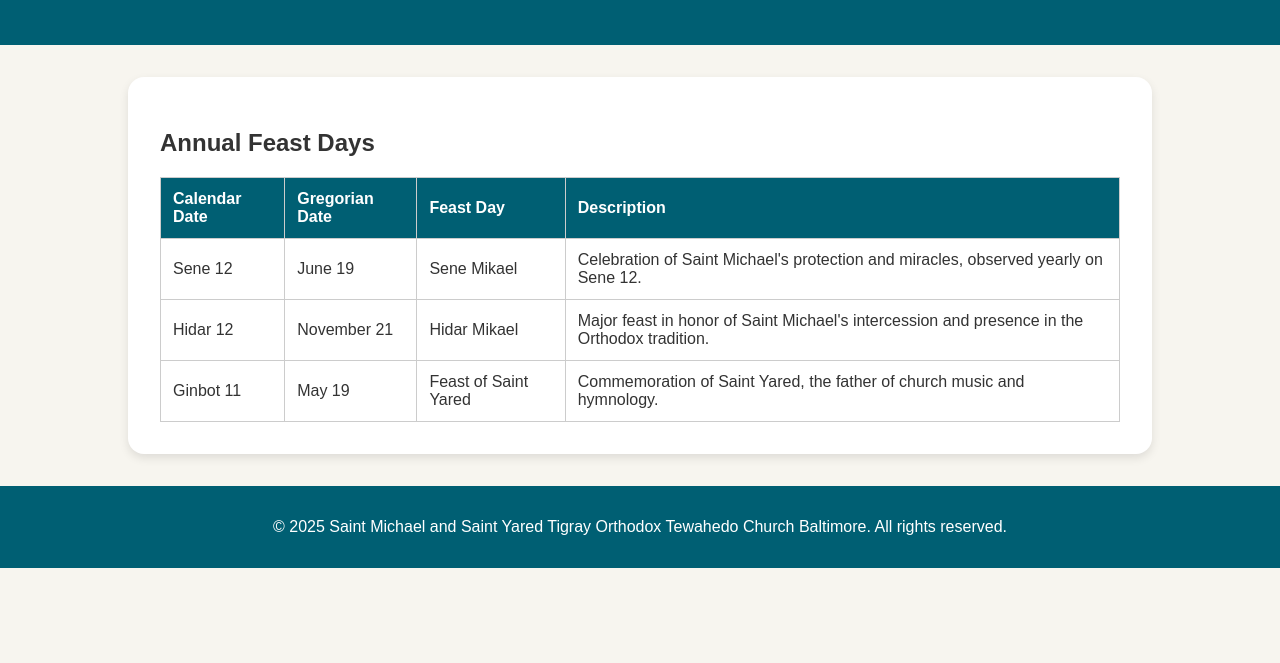
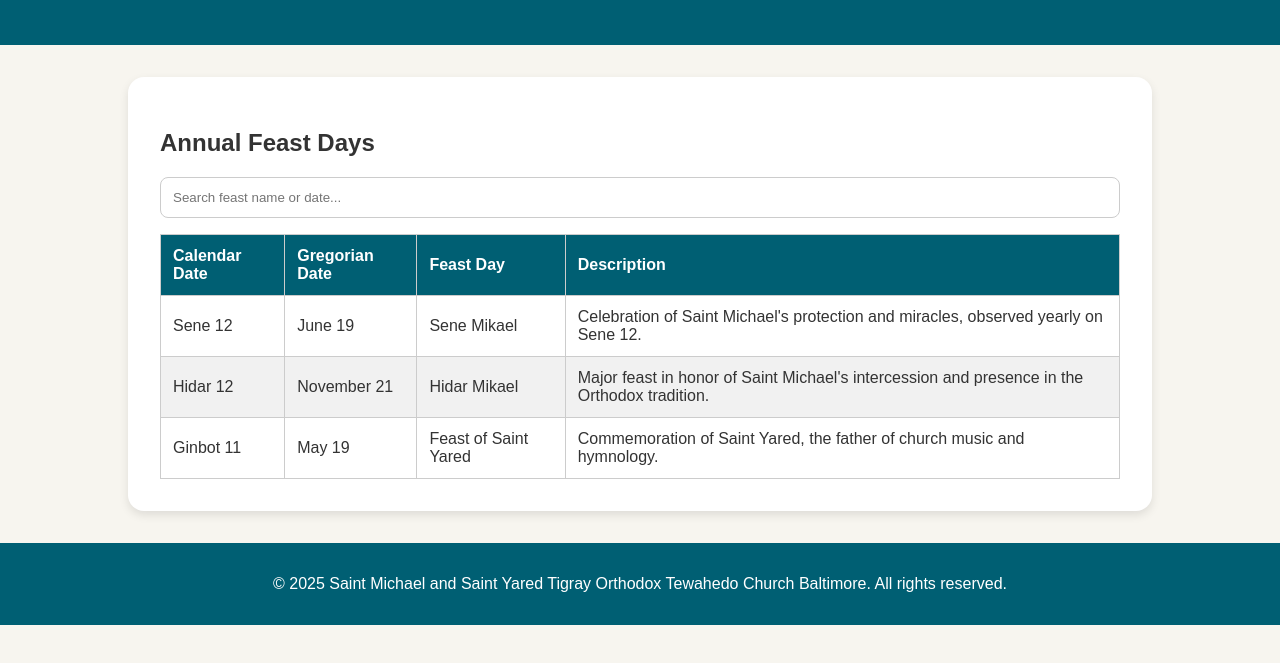
Before and after one commit to Saint-Michael-Saint-Yared/Saint-Michael-Saint-Yared.github.io, a plain HTML site: page events.html in a window 1280 px wide. Shown: the part 133-796 px from the top of the page. Drawn offline with Linux system fonts and the light colour scheme.

Commit message:
Update events.html

```diff
--- a/events.html
+++ b/events.html
@@ -26,6 +26,13 @@
       border-radius: 16px;
       box-shadow: 0 4px 10px rgba(0,0,0,0.1);
     }
+    input[type="search"] {
+      width: 100%;
+      padding: 0.75rem;
+      margin-bottom: 1rem;
+      border-radius: 8px;
+      border: 1px solid #ccc;
+    }
     table {
       width: 100%;
       border-collapse: collapse;
@@ -38,6 +45,9 @@
     th {
       background-color: #005f73;
       color: white;
+    }
+    tr:nth-child(even) {
+      background-color: #f1f1f1;
     }
     footer {
       background-color: #005f73;
@@ -52,9 +62,12 @@
     <h1>Feast Day Calendar</h1>
     <p>Saint Michael and Saint Yared Tigray Orthodox Tewahedo Church Baltimore</p>
   </header>
+
   <div class="section" id="events">
     <h2>Annual Feast Days</h2>
-    <table>
+    <input type="search" id="searchInput" placeholder="Search feast name or date...">
+
+    <table id="feastTable">
       <thead>
         <tr>
           <th>Calendar Date</th>
@@ -85,8 +98,22 @@
       </tbody>
     </table>
   </div>
+
   <footer>
     <p>&copy; 2025 Saint Michael and Saint Yared Tigray Orthodox Tewahedo Church Baltimore. All rights reserved.</p>
   </footer>
+
+  <script>
+    const searchInput = document.getElementById("searchInput");
+    const table = document.getElementById("feastTable");
+    searchInput.addEventListener("keyup", function () {
+      const filter = searchInput.value.toLowerCase();
+      const rows = table.querySelectorAll("tbody tr");
+      rows.forEach(row => {
+        const text = row.textContent.toLowerCase();
+        row.style.display = text.includes(filter) ? "" : "none";
+      });
+    });
+  </script>
 </body>
 </html>
```
